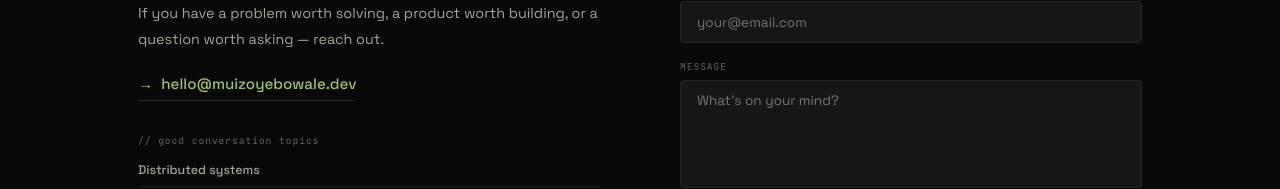
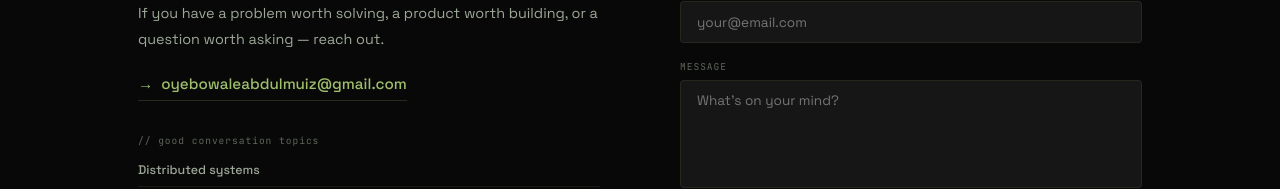
Before and after one commit to Muizzyranking/svelte-portfolio, a SvelteKit app: page / in a window 1280 px wide. Shown: the part 3650-3839 px from the top of the page. Built offline with nearby package versions, Linux system fonts and the light colour scheme; a web font is replaced by a local one.

Commit message:
fix: link and resume

```diff
--- a/src/lib/components/Terminal.svelte
+++ b/src/lib/components/Terminal.svelte
@@ -281,11 +281,11 @@
       { type: 'divider', text: '' },
       { type: 'info',    text: '  // get in touch' },
       { type: 'blank',   text: '' },
-      { type: 'success', text: '  hello@muizoyebowale.dev' },
+      { type: 'success', text: '  oyebowaleabdulmuiz@gmail.com' },
       { type: 'blank',   text: '' },
-      { type: 'out',     text: '  GitHub    github.com/placeholder' },
-      { type: 'out',     text: '  Twitter   x.com/placeholder' },
-      { type: 'out',     text: '  LinkedIn  linkedin.com/in/placeholder' },
+      { type: 'out',     text: '  GitHub    github.com/Muizzyranking' },
+      { type: 'out',     text: '  Twitter   x.com/Muizzyranking' },
+      { type: 'out',     text: '  LinkedIn  linkedin.com/in/muizzyrankin' },
       { type: 'blank',   text: '' },
       { type: 'out',     text: '  Good topics: distributed systems · how things fail' },
       { type: 'out',     text: '  why anything works · bad dad jokes' },
--- a/src/routes/+page.svelte
+++ b/src/routes/+page.svelte
@@ -152,15 +152,15 @@
       </div>
 
       <div class="hero-social">
-        <a href="https://github.com/placeholder" target="_blank" rel="noopener noreferrer" aria-label="GitHub">
+        <a href="https://github.com/muizzyranking" target="_blank" rel="noopener noreferrer" aria-label="GitHub">
           <svg width="15" height="15" viewBox="0 0 24 24" fill="currentColor" aria-hidden="true"><path d="M12 0C5.37 0 0 5.37 0 12c0 5.31 3.435 9.795 8.205 11.385.6.105.825-.255.825-.57 0-.285-.015-1.23-.015-2.235-3.015.555-3.795-.735-4.035-1.41-.135-.345-.72-1.41-1.23-1.695-.42-.225-1.02-.78-.015-.795.945-.015 1.62.87 1.845 1.23 1.08 1.815 2.805 1.305 3.495.99.105-.78.42-1.305.765-1.605-2.67-.3-5.46-1.335-5.46-5.925 0-1.305.465-2.385 1.23-3.225-.12-.3-.54-1.53.12-3.18 0 0 1.005-.315 3.3 1.23.96-.27 1.98-.405 3-.405s2.04.135 3 .405c2.295-1.56 3.3-1.23 3.3-1.23.66 1.65.24 2.88.12 3.18.765.84 1.23 1.905 1.23 3.225 0 4.605-2.805 5.625-5.475 5.925.435.375.81 1.095.81 2.22 0 1.605-.015 2.895-.015 3.3 0 .315.225.69.825.57A12.02 12.02 0 0 0 24 12c0-6.63-5.37-12-12-12z"/></svg>
           GitHub
         </a>
-        <a href="https://x.com/placeholder" target="_blank" rel="noopener noreferrer" aria-label="Twitter/X">
+        <a href="https://x.com/muizzyranking" target="_blank" rel="noopener noreferrer" aria-label="Twitter/X">
           <svg width="14" height="14" viewBox="0 0 24 24" fill="currentColor" aria-hidden="true"><path d="M18.244 2.25h3.308l-7.227 8.26 8.502 11.24H16.17l-4.714-6.231-5.401 6.231H2.748l7.73-8.835L1.254 2.25H8.08l4.259 5.63zm-1.161 17.52h1.833L7.084 4.126H5.117z"/></svg>
           Twitter
         </a>
-        <a href="https://linkedin.com/in/placeholder" target="_blank" rel="noopener noreferrer" aria-label="LinkedIn">
+        <a href="https://linkedin.com/in/muizzyrankin" target="_blank" rel="noopener noreferrer" aria-label="LinkedIn">
           <svg width="15" height="15" viewBox="0 0 24 24" fill="currentColor" aria-hidden="true"><path d="M20.447 20.452h-3.554v-5.569c0-1.328-.027-3.037-1.852-3.037-1.853 0-2.136 1.445-2.136 2.939v5.667H9.351V9h3.414v1.561h.046c.477-.9 1.637-1.85 3.37-1.85 3.601 0 4.267 2.37 4.267 5.455v6.286zM5.337 7.433a2.062 2.062 0 0 1-2.063-2.065 2.064 2.064 0 1 1 2.063 2.065zm1.782 13.019H3.555V9h3.564v11.452zM22.225 0H1.771C.792 0 0 .774 0 1.729v20.542C0 23.227.792 24 1.771 24h20.451C23.2 24 24 23.227 24 22.271V1.729C24 .774 23.2 0 22.222 0h.003z"/></svg>
           LinkedIn
         </a>
@@ -303,9 +303,9 @@
         <p>I'm bad at small talk. I'm very good at the kind of conversation that starts with "wait, but why does that work?" and ends ninety minutes later with everyone slightly smarter.</p>
         <p>If you have a problem worth solving, a product worth building, or a question worth asking — reach out.</p>
 
-        <a class="contact-email" href="mailto:hello@muizoyebowale.dev">
+        <a class="contact-email" href="mailto:oyebowaleabdulmuiz@gmail.com">
           <span class="ce-arrow">→</span>
-          hello@muizoyebowale.dev
+          oyebowaleabdulmuiz@gmail.com
         </a>
 
         <div class="topics">
```
Also changed, not shown: 2 other files (tests, documents, lock files or other folders).
